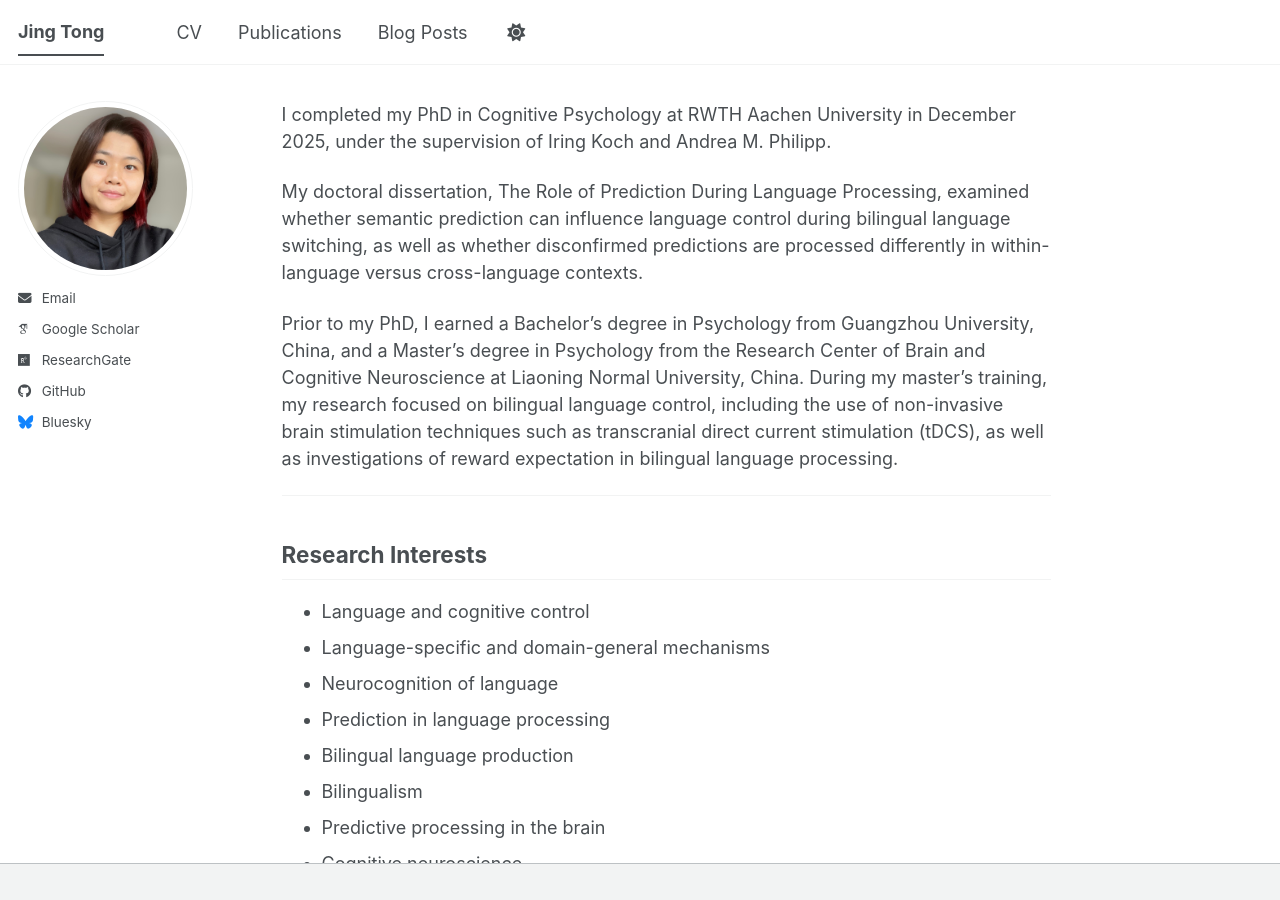
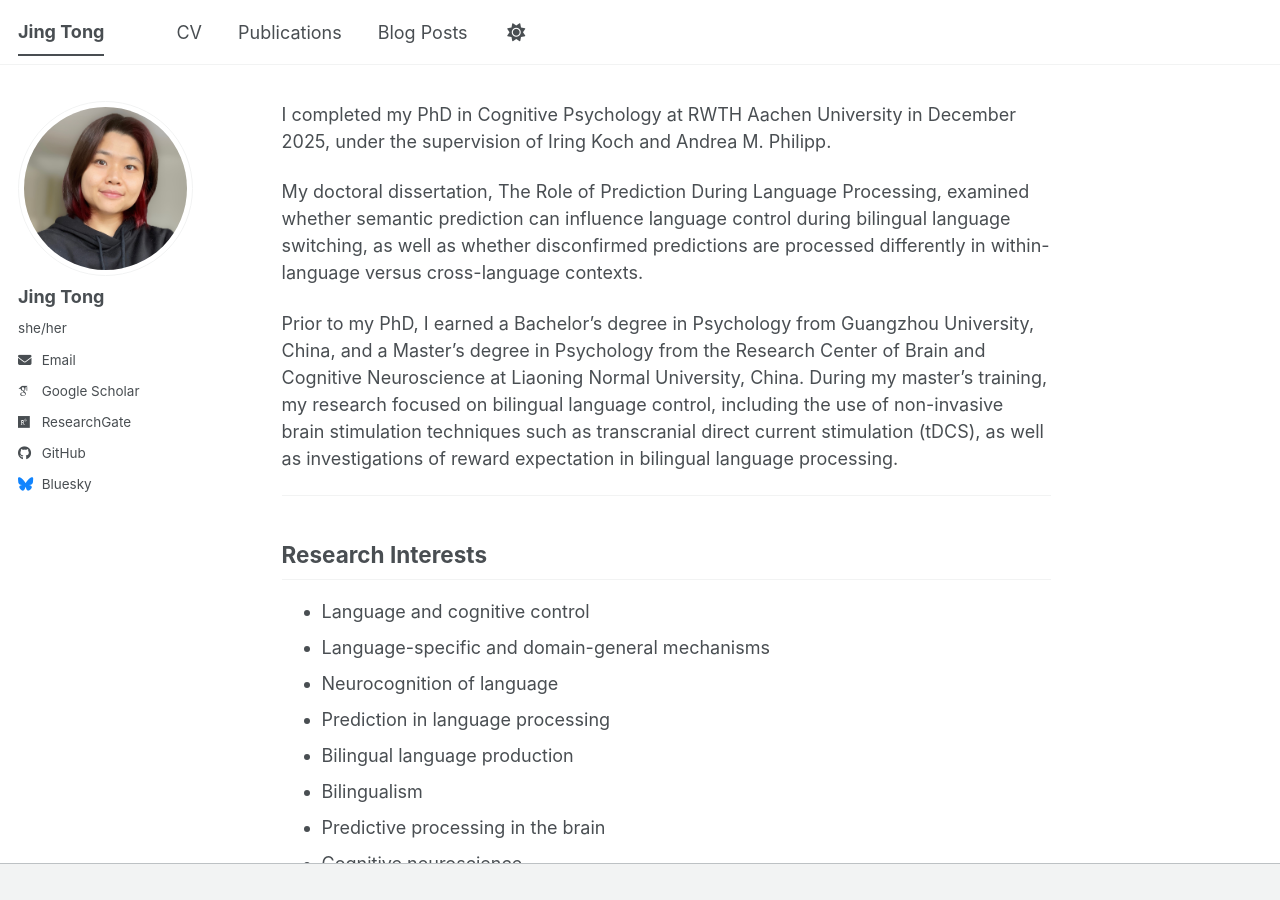
Before and after one commit to JingTong01/jingtong01.github.io, a Jekyll site: the page built from _pages/about.md, in a window 1280 px wide and 900 px high. Built offline with Jekyll 4.4.1, drawn with Linux system fonts in a browser that asks for light colours; some web fonts are replaced; a script bundle is joined from its source files by our own code; library files that are not in the unit come from our copies.

Commit message:
Update _config.yml

```diff
--- a/_config.yml
+++ b/_config.yml
@@ -24,8 +24,8 @@ repository               : "JingTong01/jingtong01.github.io"
 author:
   # Biographic information
   avatar           : "/images/jingtong01.png"
-  name             :
-  pronouns         :
+  name             : "Jing Tong"
+  pronouns         : "she/her"
   bio              :
   location         :
   employer         :
```
